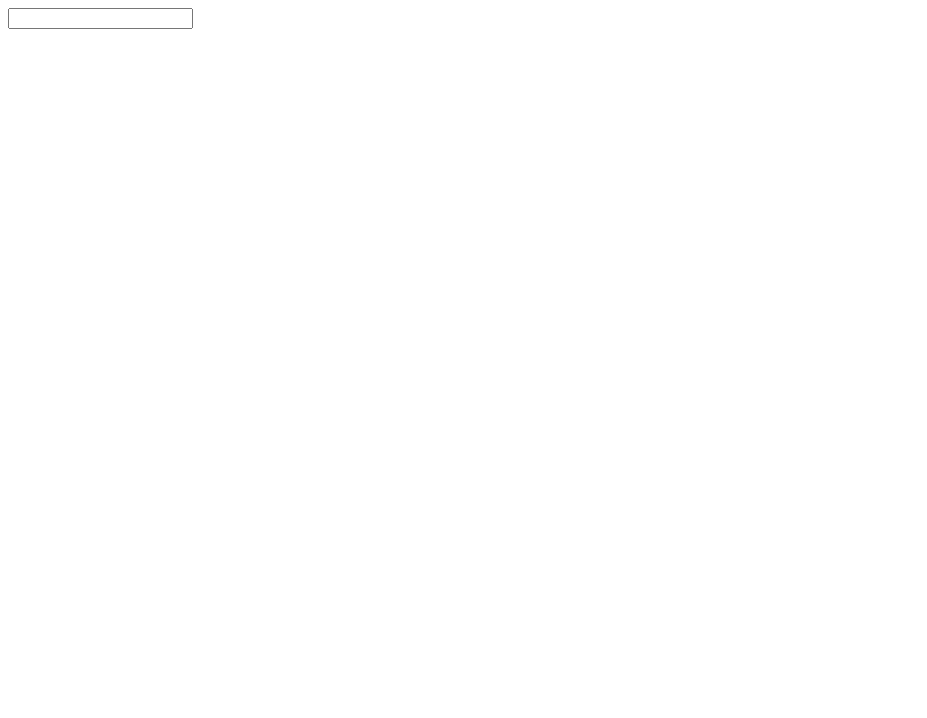
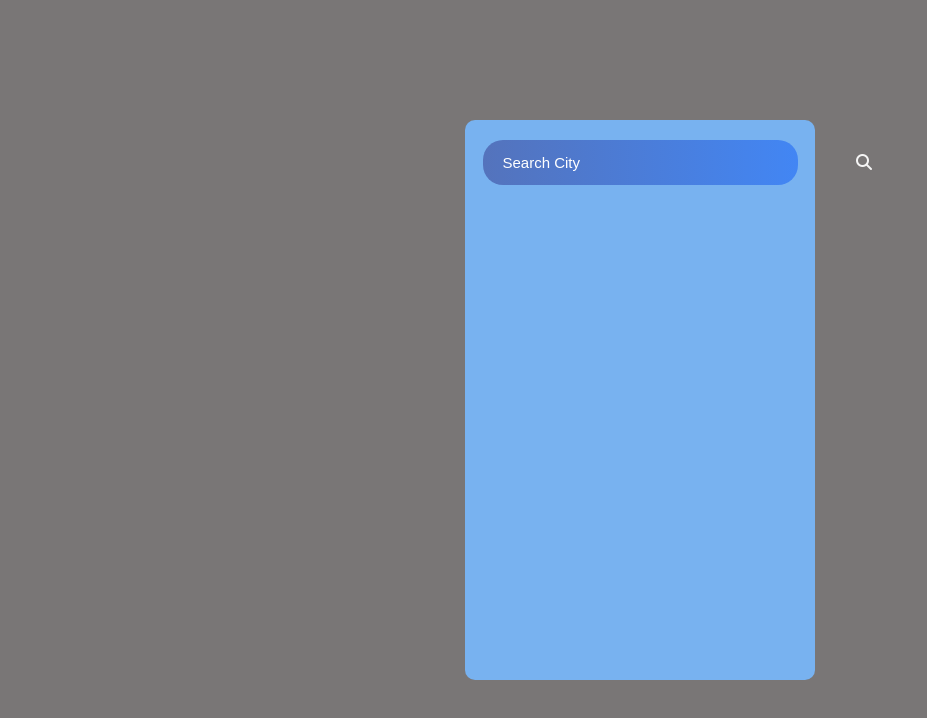
Before and after one commit to AnshitPuri/weather-app, a plain HTML site: page index.html in a window 1280 px wide. Shown: the whole page, without its empty margins (0-927 px from the left). Drawn offline with Linux system fonts and the light colour scheme.

Commit message:
added css

```diff
--- a/index.html
+++ b/index.html
@@ -1,46 +1,39 @@
 <!DOCTYPE html>
 <html lang="en">
   <head>
-    <meta charset="UTF-8">
-    <meta name="viewport" content="width=device-width, initial-scale=1.0">
+    <meta charset="UTF-8" />
+    <meta name="viewport" content="width=device-width, initial-scale=1.0" />
     <title>Weather App</title>
-    <link rel="stylesheet" href="style.css">
-    <link rel="icon" href="assets/fevicon.jpg">
+    <link rel="stylesheet" href="style.css" />
+    <link rel="icon" href="assets/fevicon.jpg" />
+    <link
+      rel="stylesheet"
+      href="https://cdnjs.cloudflare.com/ajax/libs/font-awesome/6.5.0/css/all.min.css"
+      integrity="sha512-..."
+      crossorigin="anonymous"
+      referrerpolicy="no-referrer"
+    />
   </head>
   <body>
     <div class="mainContainer">
       <div class="container">
         <div class="searchBar">
-                <input type="search">
+          <input type="search" placeholder="Search City">
           <i class="fa-solid fa-magnifying-glass"></i>
         </div>
         <div class="mainContent">
           <div class="mainWeather">
-                    <div class="mainWeather1">
-
-                    </div>
-                    <div class="mainWeather2">
-
-                    </div>
+            <div class="mainWeather1"></div>
+            <div class="mainWeather2"></div>
           </div>
           <div class="secondaryWeather">
-                    <div class="secondaryWeather1">
-
-                    </div>
-                    <div class="secondaryWeather2">
-
-                    </div>
+            <div class="secondaryWeather1"></div>
+            <div class="secondaryWeather2"></div>
           </div>
           <div class="forecastWeather">
-                    <div class="forecastWeather1">
-
-                    </div>
-                    <div class="forecastWeather2">
-
-                    </div>
-                    <div class="forecastWeather3">
-
-                    </div>
+            <div class="forecastWeather1"></div>
+            <div class="forecastWeather2"></div>
+            <div class="forecastWeather3"></div>
           </div>
         </div>
       </div>
--- a/style.css
+++ b/style.css
@@ -0,0 +1,63 @@
+*{
+    margin: 0;
+    padding: 0;
+    box-sizing: border-box;
+}
+.mainContainer{
+    display: flex;
+    justify-content: center;
+    align-items: center;
+    height: 100vh;
+    width: 100vw;
+    background-color: rgb(121, 118, 118);
+}
+.container{
+    height: 70%;
+    width: min(350px,70%);
+    display: flex;
+    flex-direction: row;
+    justify-content: center;
+    border-radius: 10px;
+    background-color: rgb(120, 178, 240);
+}
+.searchBar{
+    height: 8%;
+    width: 90%;
+    border-radius: 20px;
+    display: flex;
+    justify-content: center;
+    margin-top: 20px;
+    color: whitesmoke;
+}
+.searchBar input{
+    border: none;
+    height: 100%;
+    width: 100%;
+    border-radius: 20px;
+    background: linear-gradient(to right, #5473bc, #4286f4);;
+    outline: none;
+    border: none;
+    box-shadow: none;
+}
+.searchBar input::placeholder{
+    color: rgba(255, 255, 255,1);
+    font-size: 15px;
+    align-self: center;
+}
+.searchBar input[type="search"]{
+    color: rgb(255, 255, 255);
+    padding-left: 20px;
+    align-self: center;
+    font-size: 15px;
+    &::-webkit-search-cancel-button{
+        -webkit-appearance: none;
+        appearance: none;
+        display: none;
+    }
+}
+
+.searchBar i{
+    position: absolute;
+    margin-left: 35%;
+    align-self: center;
+}
```
Lines whose indentation alone changed are shown as unchanged.
